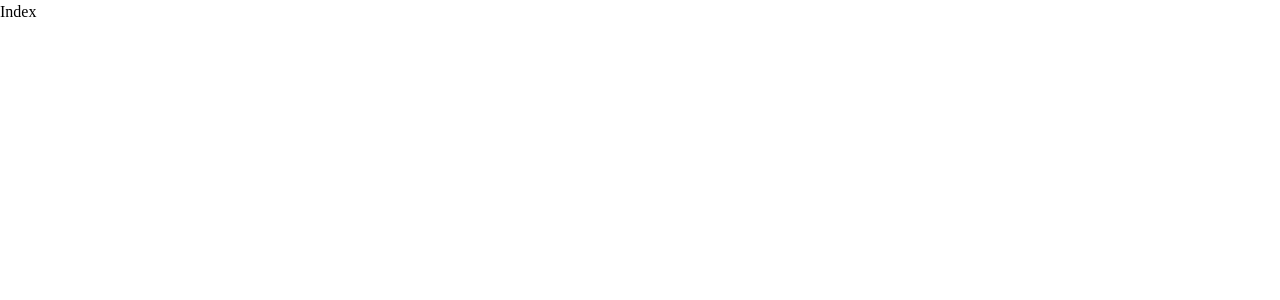
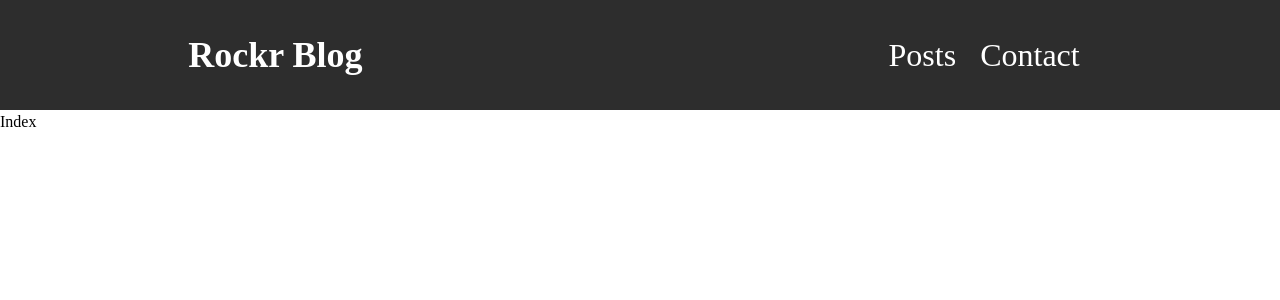
Before and after one commit to JonatasFreireDev/InfinitScroll, a React (Vite) app: page / in a window 1280 px wide. Shown: the top 300 px of the page. Built offline with nearby package versions, Linux system fonts and the light colour scheme.

Commit message:
feat: add Header

```diff
--- a/src/App.tsx
+++ b/src/App.tsx
@@ -1,11 +1,13 @@
 import "./styles/global.css";
 
 import { BrowserRouter } from "react-router-dom";
+import { Header } from "./components";
 import { Routes } from "./routes";
 
 function App() {
   return (
     <BrowserRouter>
+      <Header />
       <Routes />
     </BrowserRouter>
   );
--- a/src/components/Header/index.tsx
+++ b/src/components/Header/index.tsx
@@ -1,3 +1,19 @@
+import { Link } from "react-router-dom";
+
 export function Header() {
-  return <div>Header</div>;
+  return (
+    <header className="flex items-center justify-evenly bg-gray-500  text-white ">
+      <section className="w-[500px] my-7 text-lg font-lg">
+        <Link to={"/"}>
+          <h2>Rockr Blog</h2>
+        </Link>
+      </section>
+      <section className="my-7 text-md font-md ">
+        <Link to={"/"} className="mx-3">
+          Posts
+        </Link>
+        <span className="mx-3">Contact</span>
+      </section>
+    </header>
+  );
 }
--- a/src/components/index.ts
+++ b/src/components/index.ts
@@ -0,0 +1 @@
+export { Header } from "./Header";
```
